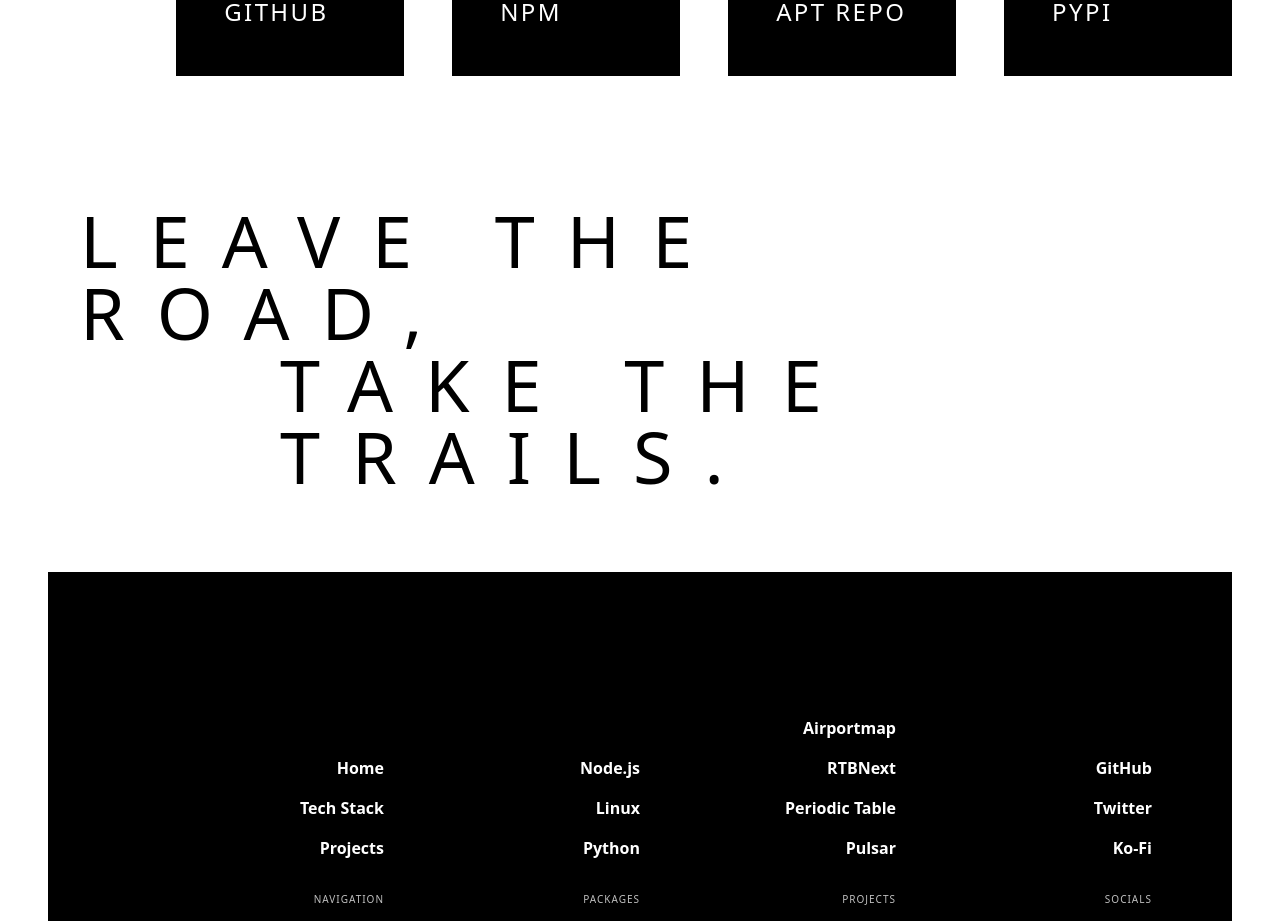
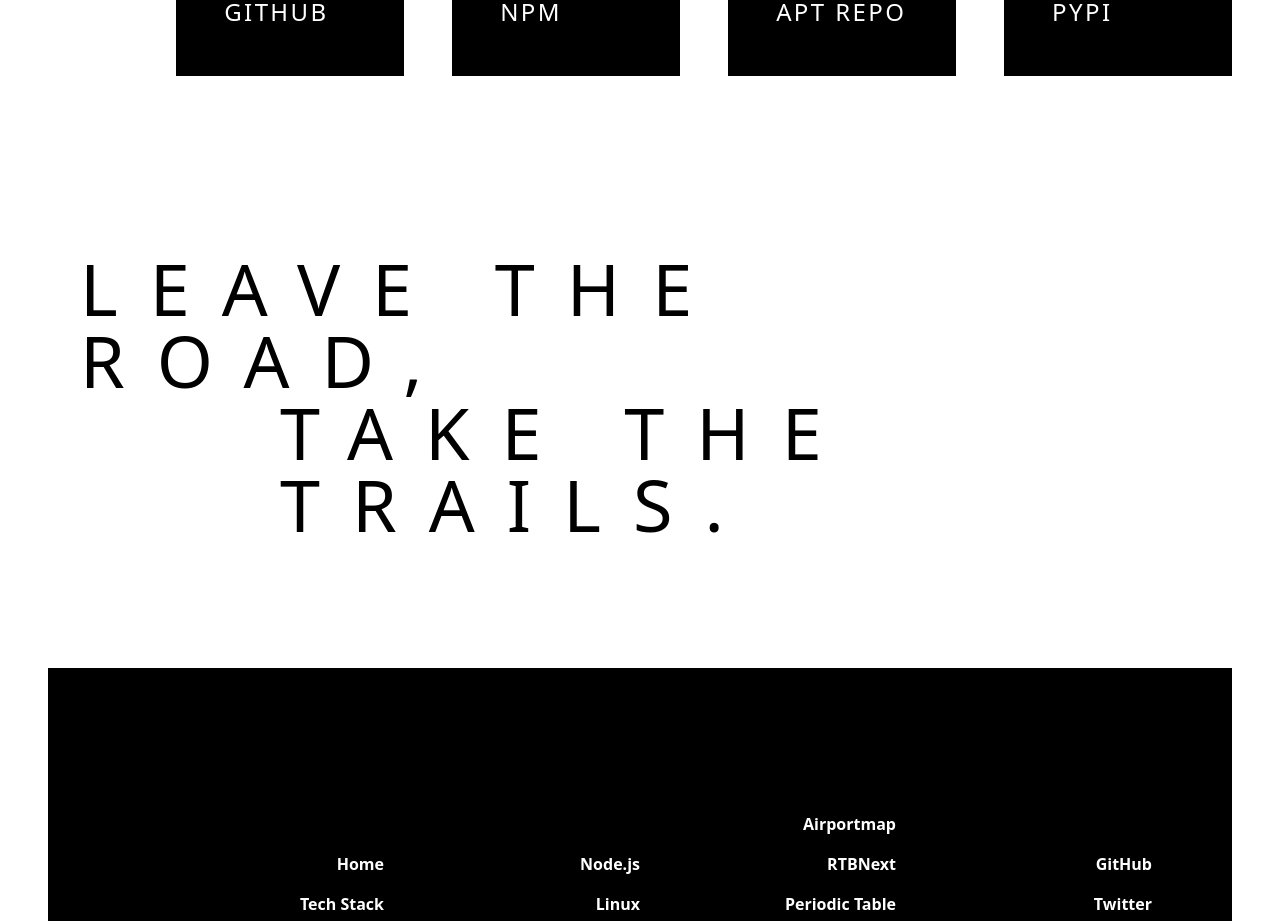
Before and after one commit to komed3/web, a React (Vite) app: page / in a window 1280 px wide. Shown: the part 1060-1981 px from the top of the page. Built offline with nearby package versions, Linux system fonts and the light colour scheme; a web font is replaced by a local one.

Commit message:
add more padding

```diff
--- a/src/components/Quote.tsx
+++ b/src/components/Quote.tsx
@@ -1,6 +1,6 @@
 export function Quote () {
   return (
-    <div className= 'flex flex-col items-center p-20 text-7xl uppercase font-extralight tracking-[2rem]'>
+    <div className= 'flex flex-col items-center px-20 py-32 text-7xl uppercase font-extralight tracking-[2rem]'>
       <span className= 'pr-50'>Leave the road,</span>
       <span className= 'pl-50'>take the trails.</span>
     </div>
```
